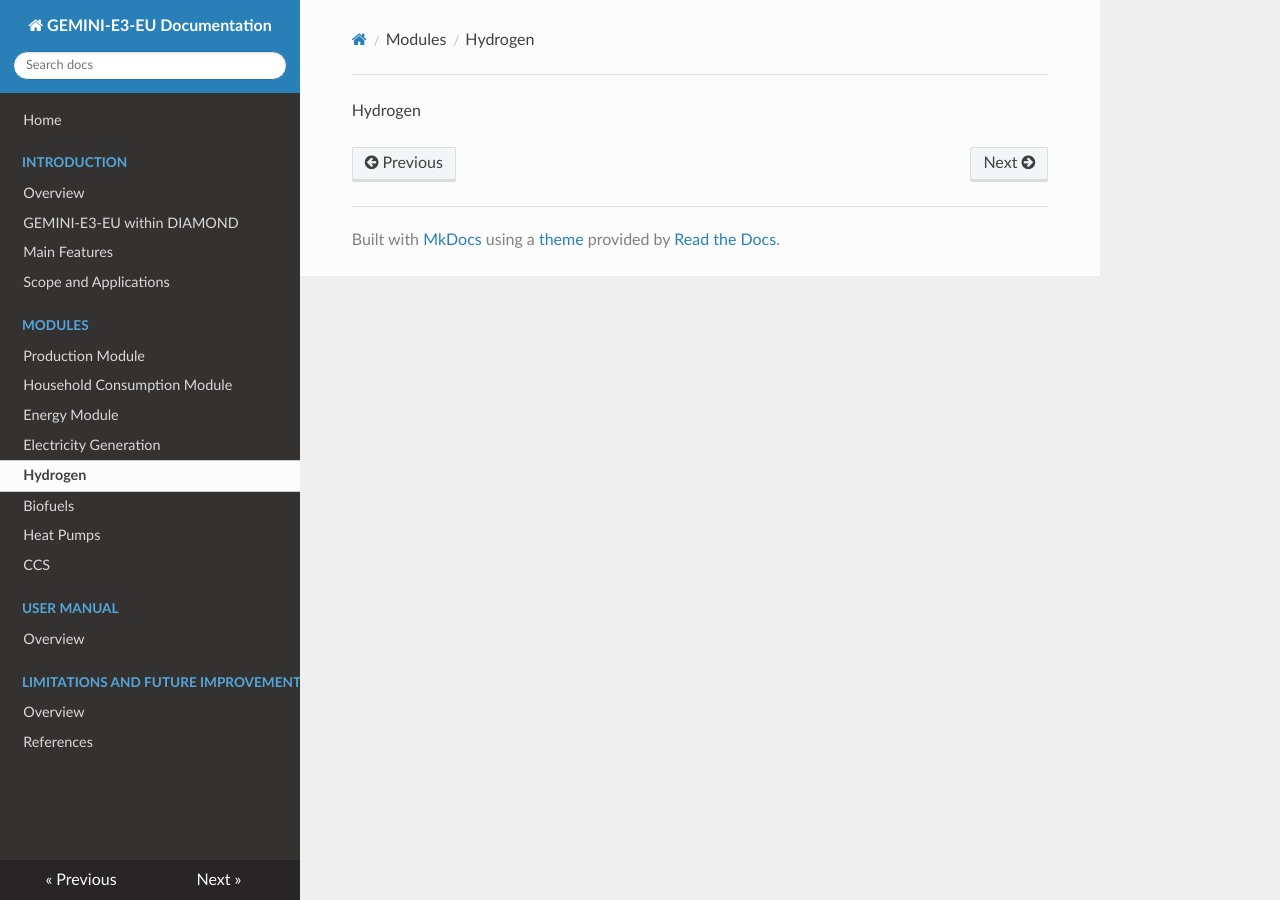
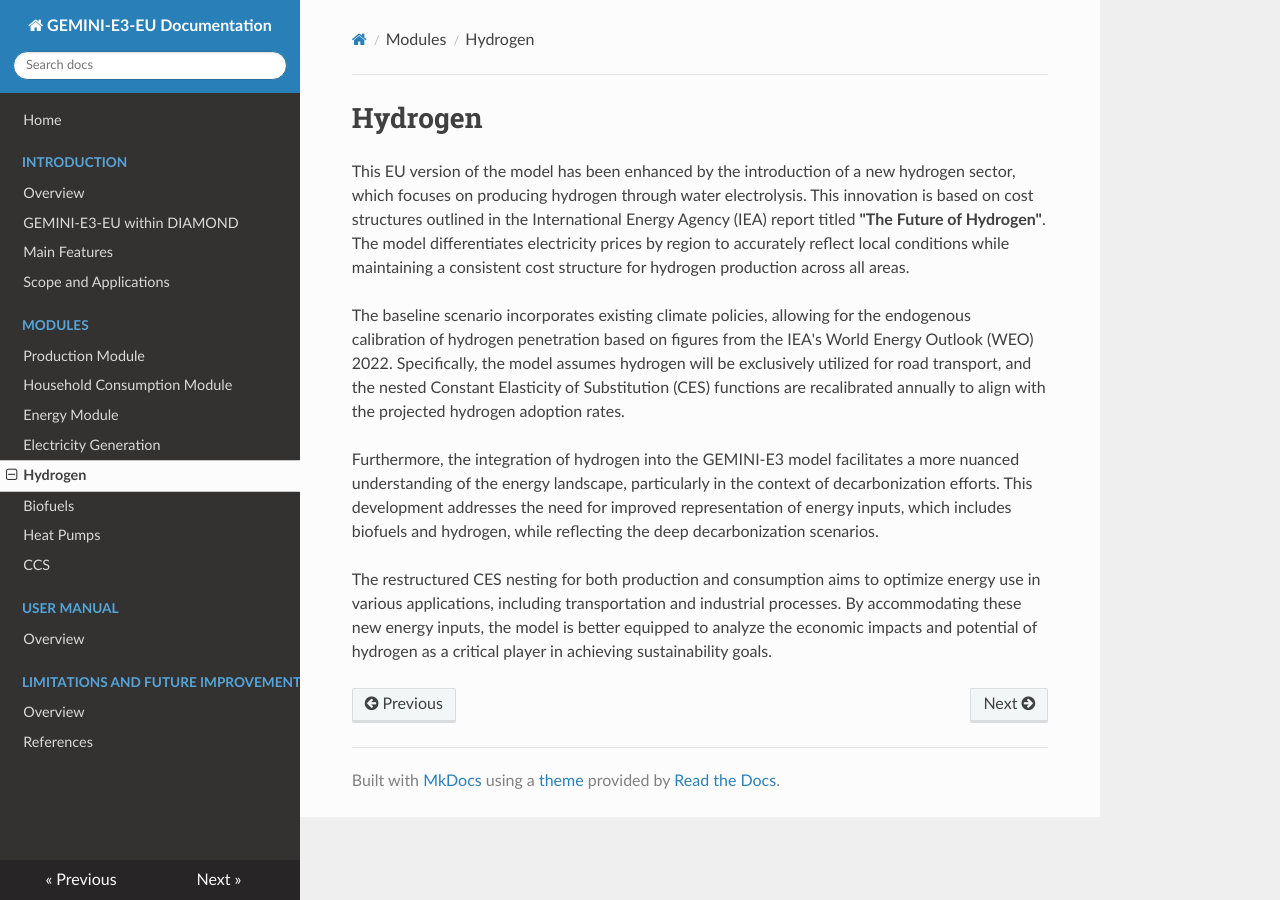
Before and after one commit to Perdana-Sigit/GEMINI-E3-EU, an MkDocs documentation site: the page built from docs/modules/hydrogen.md, in a window 1280 px wide. Built offline with MkDocs 1.6.1, drawn with Linux system fonts in a browser that asks for light colours; nearby versions of some CDN libraries.

Commit message:
Update hydrogen.md

```diff
--- a/docs/modules/hydrogen.md
+++ b/docs/modules/hydrogen.md
@@ -1 +1,9 @@
-Hydrogen
+# Hydrogen
+
+This EU version of the model has been enhanced by the introduction of a new hydrogen sector, which focuses on producing hydrogen through water electrolysis. This innovation is based on cost structures outlined in the International Energy Agency (IEA) report titled **"The Future of Hydrogen"**. The model differentiates electricity prices by region to accurately reflect local conditions while maintaining a consistent cost structure for hydrogen production across all areas.
+
+The baseline scenario incorporates existing climate policies, allowing for the endogenous calibration of hydrogen penetration based on figures from the IEA's World Energy Outlook (WEO) 2022. Specifically, the model assumes hydrogen will be exclusively utilized for road transport, and the nested Constant Elasticity of Substitution (CES) functions are recalibrated annually to align with the projected hydrogen adoption rates.
+
+Furthermore, the integration of hydrogen into the GEMINI-E3 model facilitates a more nuanced understanding of the energy landscape, particularly in the context of decarbonization efforts. This development addresses the need for improved representation of energy inputs, which includes biofuels and hydrogen, while reflecting the deep decarbonization scenarios.
+
+The restructured CES nesting for both production and consumption aims to optimize energy use in various applications, including transportation and industrial processes. By accommodating these new energy inputs, the model is better equipped to analyze the economic impacts and potential of hydrogen as a critical player in achieving sustainability goals.
```
